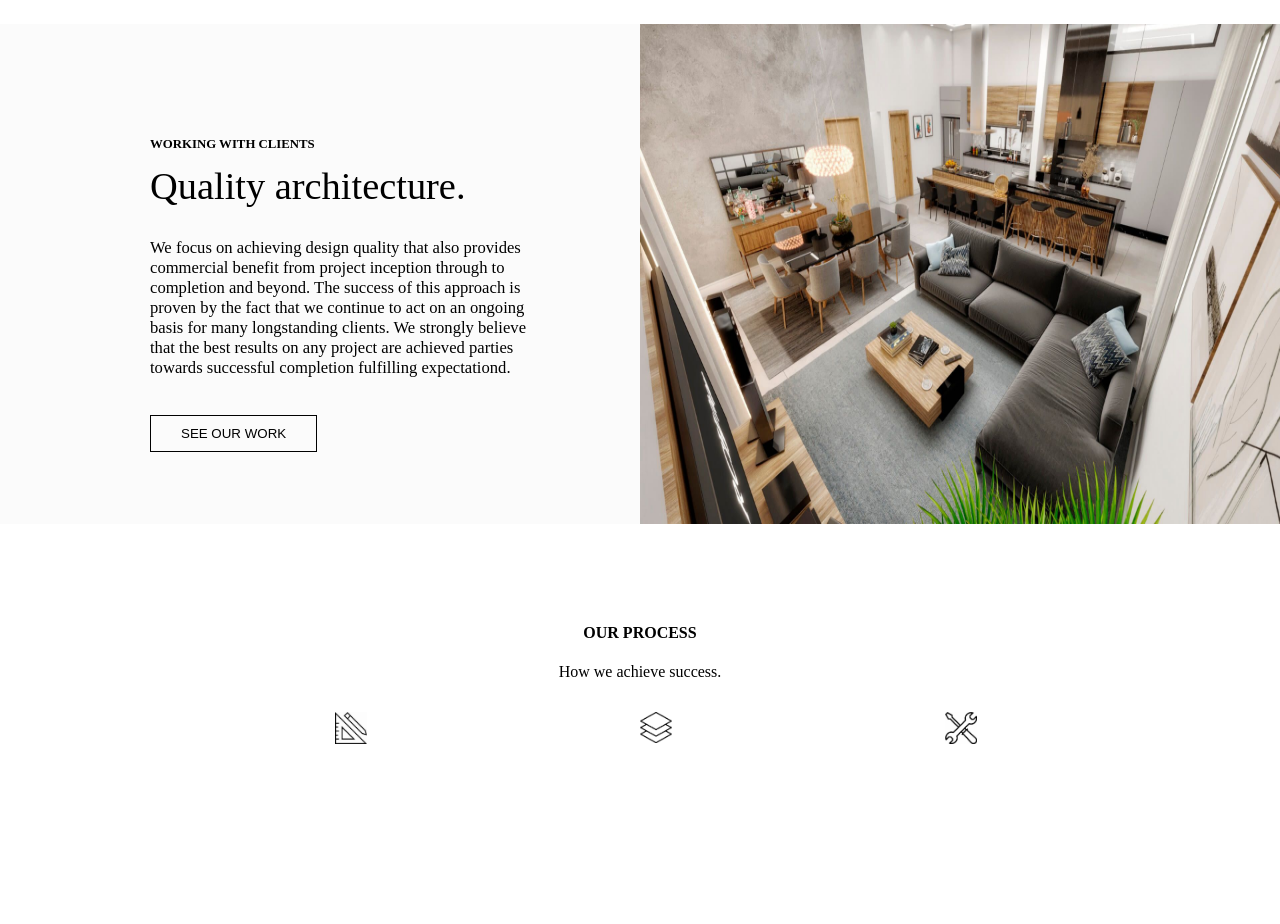
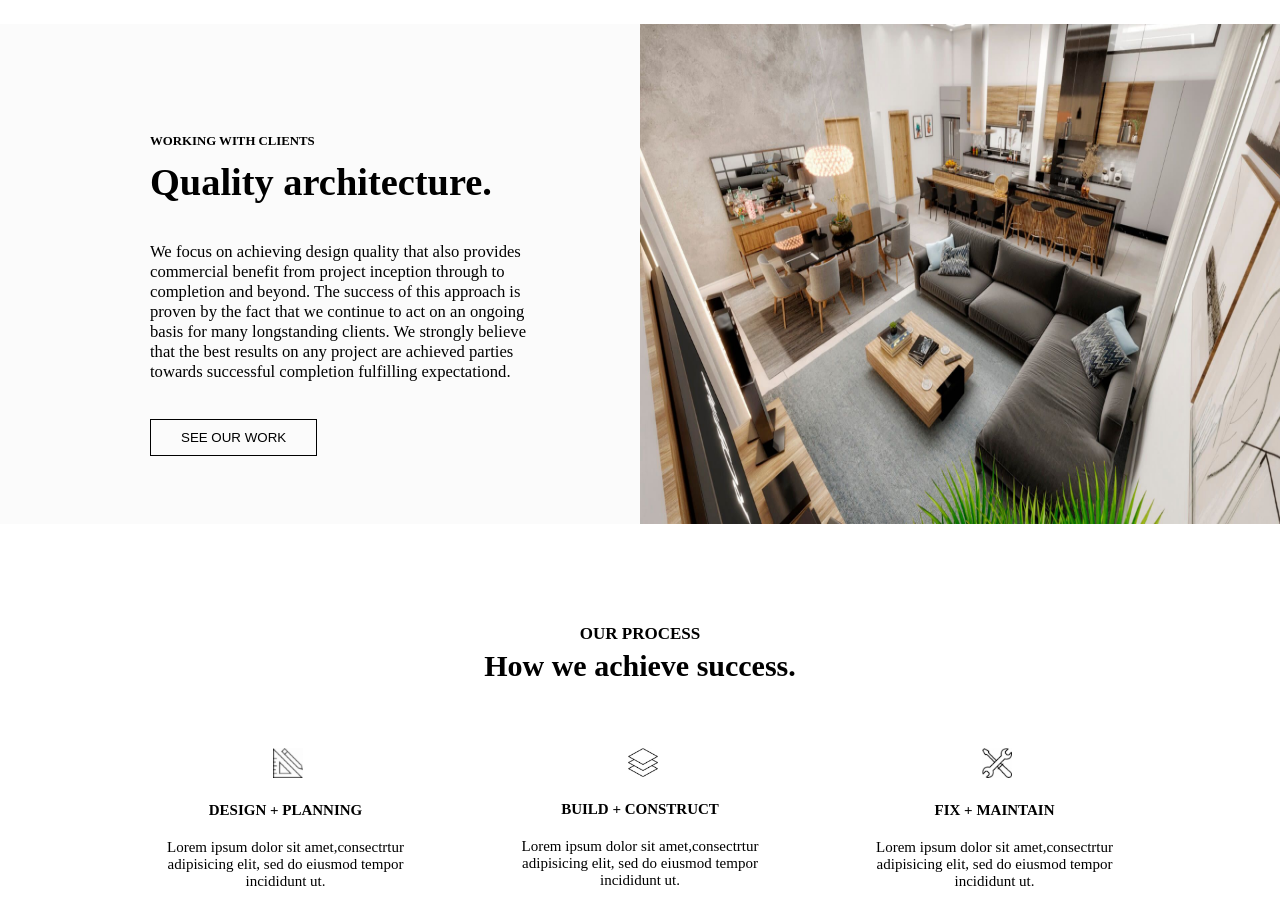
Before and after one commit to maynmk/Landing-Pages, a plain HTML site: page index.html in a window 1280 px wide. Shown: the part 1120-2044 px from the top of the page. Drawn offline with Linux system fonts and the light colour scheme.

Commit message:
adição de novos arquivos

```diff
--- a/index.html
+++ b/index.html
@@ -23,7 +23,7 @@
             </div>
             <section class="hero">
                 <h1>WELCOME TO NBDA ARCHITECTS</h1>
-                <p class="design">Design & Construction </p>
+                <h2 class="design">Design & Construction </h2>
                 <p>
                     NBDA is an architectural practice based in cheshire. We have extensive experience within
                     the commercial and commercial leisure sectors, including cinemas and holiday parks.
@@ -38,8 +38,8 @@
         <section class="working">
             <img src="img/sala.jpeg" alt="sala de estar">
             <div class="text">
-                <h3>WORKING WITH CLIENTS</h3>
-                <p class="a">Quality architecture.</p>
+                <h1>WORKING WITH CLIENTS</h3>
+                <h2 class="a">Quality architecture.</p>
                 <p class="b">
                     We focus on achieving design quality that also provides commercial benefit from project inception through to completion and beyond.
                     The success of this approach is proven by the fact that we continue to act on an ongoing basis for many longstanding clients.
@@ -49,35 +49,42 @@
             </div>
         </section>
         <section class="our-process">
-            <h4>OUR PROCESS</h4>
-            <p class="c">How we achieve success.</p>
+            <h1>OUR PROCESS</h1>
+            <h2 class="c">How we achieve success.</h2>
 
             <div class="container">
 
                 <div class="icon">
                     <div class="icon-picture">
-                        <img src="img/icon-regu.jpg" alt="">
+                        <img src="img/icon-regu2.jpg" alt="">
                     </div>
-                    <div class="icon-info"></div>
+                    <div class="icon-info">
+                        <h4>DESIGN + PLANNING</h4>
+                        <p>Lorem ipsum dolor sit amet,consectrtur adipisicing elit, sed do eiusmod tempor incididunt ut.</p>
+                    </div>
                 </div>
                 <div class="icon">
                     <div class="icon-picture">
-                        <img src="img/layers-icon.jpg" alt="">
+                        <img src="img/layers-icon2.jpg" alt="">
                     </div>
-                    <div class="icon-info"></div>
+                    <div class="icon-info">
+                        <h4>BUILD + CONSTRUCT</h4>
+                        <p>Lorem ipsum dolor sit amet,consectrtur adipisicing elit, sed do eiusmod tempor incididunt ut.</p>
+
+                    </div>
                 </div>
                 <div class="icon">
                     <div class="icon-picture">
-                        <img src="img/icon-tools.jpg" alt="">
+                        <img src="img/icon-tools2.jpg" alt="">
                     </div>
-                    <div class="icon-info"></div>
+                    <div class="icon-info">
+                        <h4>FIX + MAINTAIN</h4>
+                        <p>Lorem ipsum dolor sit amet,consectrtur adipisicing elit, sed do eiusmod tempor incididunt ut.</p>
+
+                    </div>
                 </div>
             </div>
         </section>
-
-
-
-
 
         </div>
 
--- a/style.css
+++ b/style.css
@@ -65,12 +65,14 @@ header .hero h1{
     margin-top: 150px;
     font-size: 15px;
 }
-header .hero p.design {
+header .hero h2.design {
+    margin-top: 0;
     font-size: 60px;
+    margin-bottom: 29px;
 }
 header .hero p {
     margin-top: 0;
-    margin-bottom: 25px;
+    margin-bottom: 10px;
 }
 header .hero .button-nav{
     background-color: rgb(255, 255, 255);
@@ -135,39 +137,51 @@ section.working .text {
     margin-left: 150px;
     padding-top: 100px;
 }
-section.working h3{
+section.working h1{
     font-size: 1vw;
 }
-section.working p.a {
+section.working h2.a {
     font-size: 3vw;
     margin: 0 0 30px;
 
 }
 section.working p.b {
     font-size: 1.3vw;
+    font-weight: normal;
 
 }
 
 section.our-process{
-    margin-top: 100px;
+    margin: 100px 100px;
 }
 
-section.our-process h4,.c {
+section.our-process h1{
     text-align: center;
+    font-size: 17px;
+    margin: 5px;
+}
+section.our-process .c {
+    text-align: center;
+    font-size: 30px;
+    margin: 5px;
 }
 section.our-process .container {
     display: flex;
     align-items: center;
     justify-content: space-between;
-    max-width: 50%;
 }
 section.our-process .icon{
+    margin-top: 50px ;
     padding: 10px;
-}
-section.our-process .icon .icon-picture{
-   margin: 5px;
+    max-width: 25% ;
 }
 section.our-process .icon .icon-picture img {
-   max-width: 2.5%;
-   position: absolute;
+    width: 30px;
+    position:relative;
+    padding-left: 45%;
 }
+section .icon-info{
+    text-align: center;
+    font-size: 15px;
+
+}
```
Also changed, not shown: img/icon-regu.jpg (deleted), img/icon-regu2.jpg (added), img/icon-tools.jpg (deleted), img/icon-tools2.jpg (added), img/layers-icon.jpg (deleted), img/layers-icon2.jpg (added).
